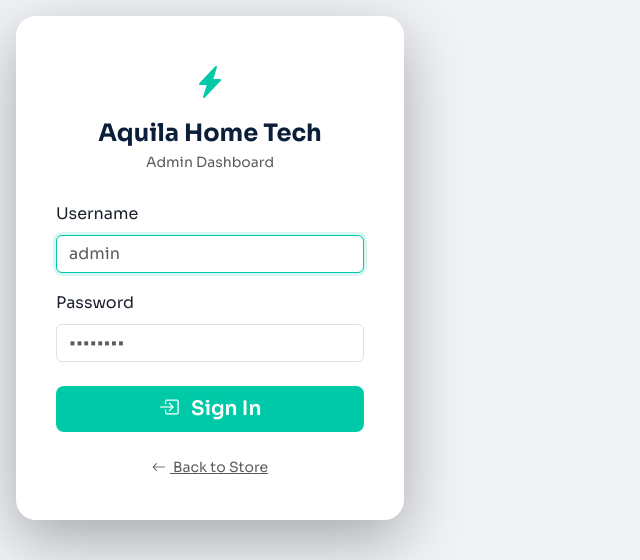
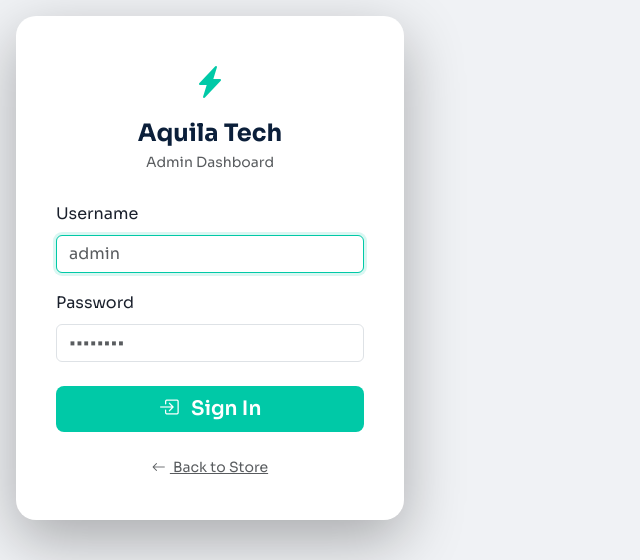
Before and after one commit to aquila4/aquila-home-tech, a Flask app: page /admin/login in a window 1280 px wide. Shown: the top 560 px of the page, without its empty margins (0-640 px from the left). Run offline with Flask 3, Linux system fonts and the light colour scheme; data comes from the database, SQL or seed files in the repository; some libraries are stand-ins or nearby versions.

Commit message:
Complete Aquila Tech rebranding across site and admin

```diff
--- a/app/templates/admin/login.html
+++ b/app/templates/admin/login.html
@@ -6,7 +6,7 @@
 <head>
   <meta charset="UTF-8" />
   <meta name="viewport" content="width=device-width, initial-scale=1.0" />
-  <title>Admin Login | Aquila Home Tech</title>
+  <title>Admin Login | Aquila Tech</title>
   <link href="https://fonts.googleapis.com/css2?family=Sora:wght@400;600;700&display=swap" rel="stylesheet" />
   <link href="https://cdn.jsdelivr.net/npm/bootstrap@5.3.3/dist/css/bootstrap.min.css" rel="stylesheet" />
   <link href="https://cdn.jsdelivr.net/npm/bootstrap-icons@1.11.3/font/bootstrap-icons.min.css" rel="stylesheet" />
@@ -19,7 +19,7 @@
     <div class="admin-login-card">
       <div class="admin-login-brand">
         <i class="bi bi-lightning-charge-fill text-accent fs-2"></i>
-        <h4 class="mt-2 mb-0">Aquila Home Tech</h4>
+        <h4 class="mt-2 mb-0">Aquila Tech</h4>
         <small class="text-muted">Admin Dashboard</small>
       </div>
 
```
